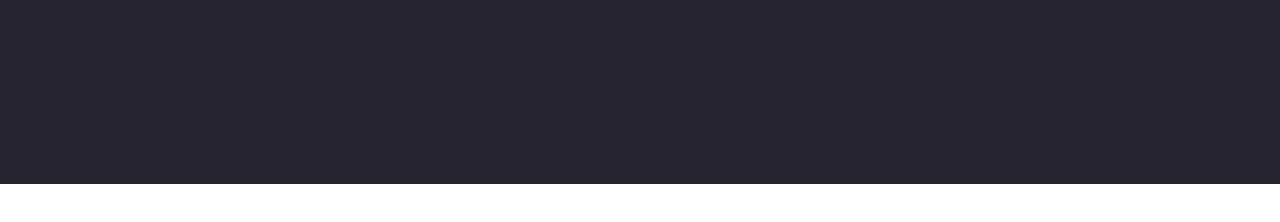
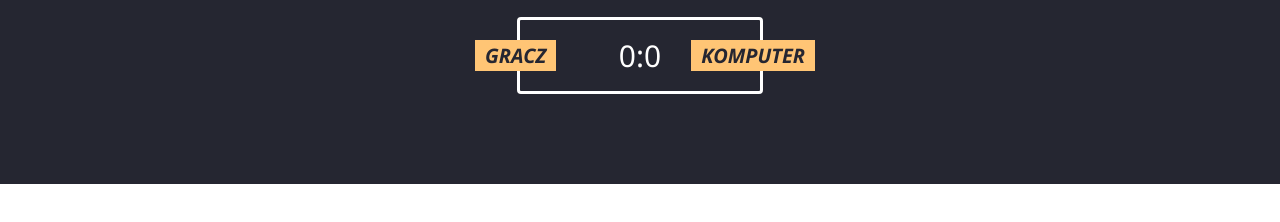
Before and after one commit to WiktoriaOpalinska1/javascript-prework, a plain HTML site: page index.html in a window 1280 px wide. Shown: the part 516-738 px from the top of the page. Drawn offline with Linux system fonts and the light colour scheme.

Commit message:
add score table

```diff
--- a/css/style.css
+++ b/css/style.css
@@ -39,6 +39,7 @@ section{
  border: none;
  margin-top: 50px;
  font-size: 30px;
+ cursor: pointer;
 }
 
 .btn i{
@@ -59,3 +60,36 @@ section{
     font-size: 24px;
     line-height: 1.7;
 }
+
+#score-board{
+    position: relative;
+    margin: 20px auto;
+    border: 3px solid rgb(255,255,255);
+    border-radius: 4px;
+    text-align: center;
+    width: 200px;
+    color: rgb(255,255,255);
+    font-size: 30px;
+    padding: 15px 20px;
+}
+
+.badge{
+    background-color: rgb(255,197,117);
+    font-size: 20px;
+    padding: 2px 10px;
+    color: rgb(37,38,49);
+    font-weight: 600;
+    font-style: italic;
+}
+
+#playerLabel{
+    position: absolute;
+    top: 20px;
+    left: -45px;
+}
+
+#computerLabel{
+    position: absolute;
+    top: 20px;
+    right: -55px;
+}
--- a/index.html
+++ b/index.html
@@ -1,5 +1,5 @@
 <!DOCTYPE html>
-<html lang="en">
+<html lang="pl">
 <head>
 	<meta charset="UTF-8">
 	<title>Kamień, papier, nożyce</title>
@@ -32,6 +32,11 @@
 			</div>
 		</div>
 		<div id="messages"></div>
+		<div id="score-board">
+			<div id="playerLabel" class="badge">GRACZ</div>
+			<div id="computerLabel" class="badge">KOMPUTER</div>
+			<span id="playerScore">0</span>:<span id="computerScore">0</span>
+		</div>
 	</section>
 
 	<script src="js/functions.js"></script>
```
